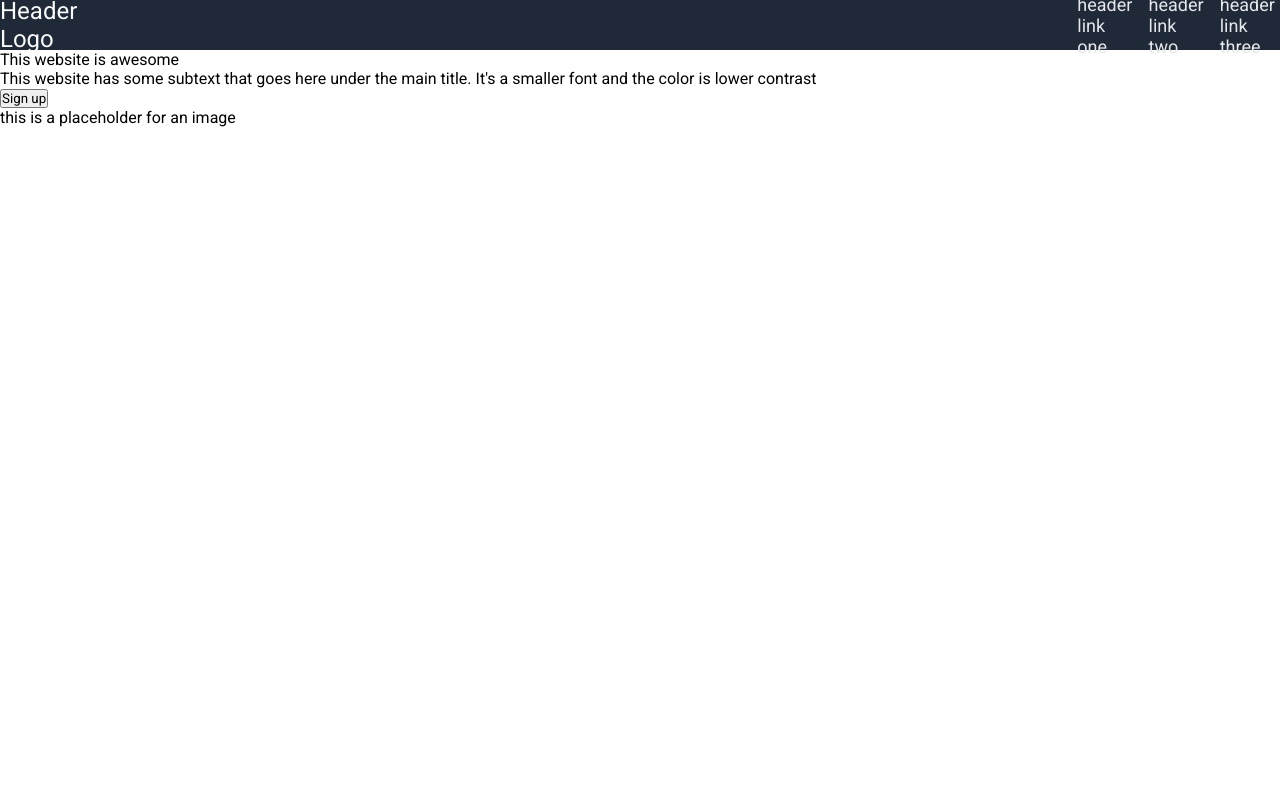
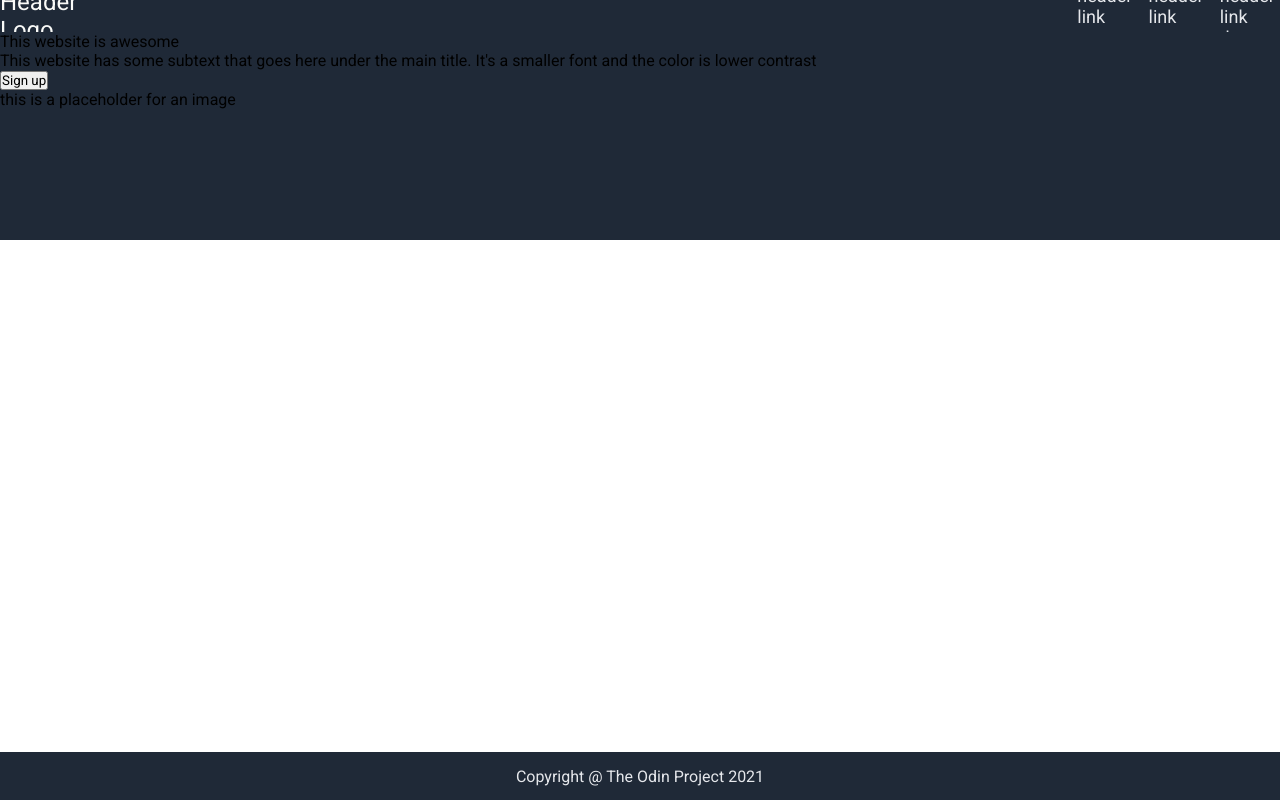
Before and after one commit to felixmits/landing-page, a plain HTML site: page index.html in a window 1280 px wide. Drawn offline with Linux system fonts and the light colour scheme.

Commit message:
quickly added the footer

```diff
--- a/index.html
+++ b/index.html
@@ -38,5 +38,9 @@
 
   </div>
 
+  <footer>
+
+    <div class="footer">Copyright @ The Odin Project 2021</div>
+  </footer>
 </body>
 </html>
--- a/styles.css
+++ b/styles.css
@@ -1,4 +1,10 @@
 @import url('https://fonts.googleapis.com/css2?family=Roboto:ital,wght@0,100..900;1,100..900&display=swap');
+
+body {
+  min-height: 100vh;
+  display: flex;
+  flex-direction: column;
+}
 
 * {
   padding: 0;
@@ -17,7 +23,7 @@ header {
   display: flex;
   justify-content: center;
   gap: 1000px;
-  height: 50px;
+  height: 4vh;
   align-items: center;
 }
 
@@ -32,3 +38,19 @@ a {
   color: #E5E7EB;
   font-size: 18px;
 }
+
+.hero {
+  background-color: #1F2937;
+  height: 26vh;
+}
+
+
+footer {
+  margin-top: auto;
+  height: 6vh;
+  background-color: #1F2937;
+  display: flex;
+  justify-content: center;
+  align-items: center;
+  color: #E5E7EB
+}
```
